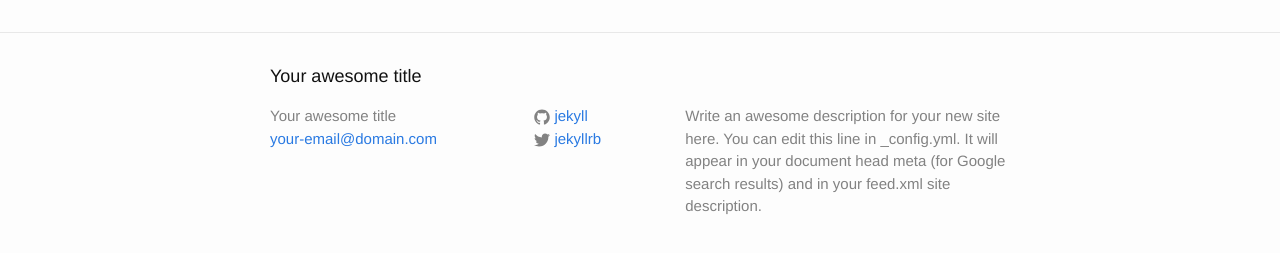
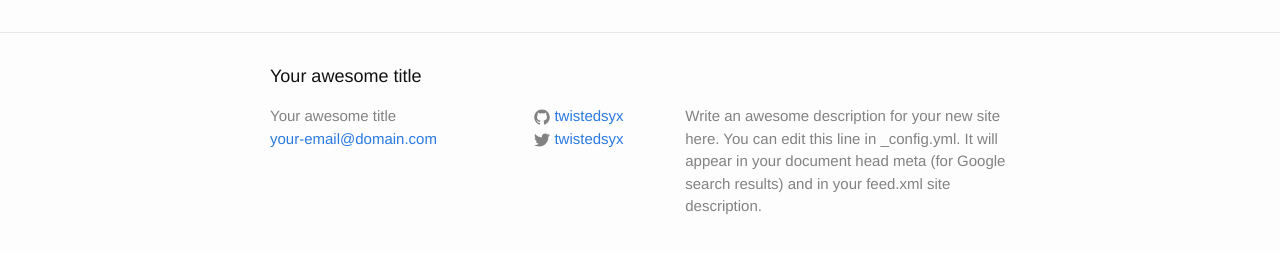
Before and after one commit to towelbot/towelbot.github.io, a Jekyll site: the page built from index.html, in a window 1280 px wide. Shown: the part 264-517 px from the top of the page. Built offline with Jekyll 4.4.1, drawn with Linux system fonts in a browser that asks for light colours.

Commit message:
Change back
Change Back

```diff
--- a/_config.yml
+++ b/_config.yml
@@ -14,8 +14,8 @@ description: > # this means to ignore newlines until "baseurl:"
   Google search results) and in your feed.xml site description.
 baseurl: "" # the subpath of your site, e.g. /blog
 url: "http://yourdomain.com" # the base hostname & protocol for your site
-twitter_username: jekyllrb
-github_username:  jekyll
+twitter_username: twistedsyx
+github_username:  twistedsyx
 
 # Build settings
 markdown: kramdown
```
